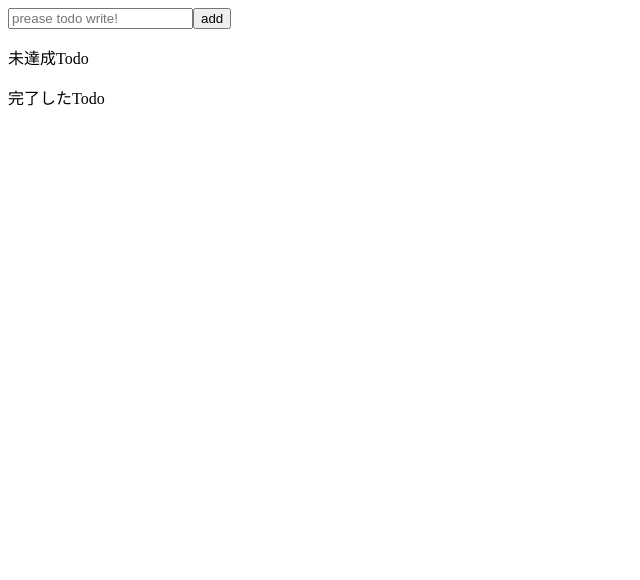
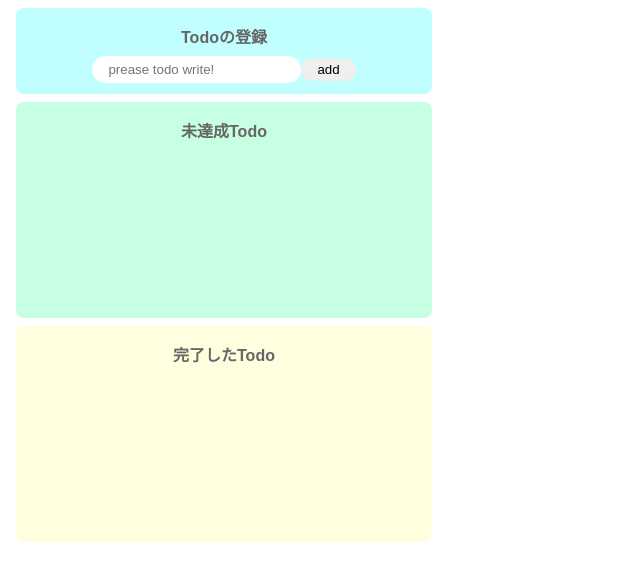
Before and after one commit to sinsky/react-todo-udemy, a React (Create React App) app: page / in a window 1280 px wide. Shown: the top 580 px of the page, without its empty margins (0-640 px from the left). Built offline with nearby package versions, Linux system fonts and the light colour scheme.

Commit message:
styleとclassの追加/修正

```diff
--- a/src/App.jsx
+++ b/src/App.jsx
@@ -4,15 +4,18 @@ export const App = () => {
   return (
     <>
       <section class="input-area">
-        <input type="text" placeholder="prease todo write!" id="todoText" />
-        <button id="todoAdded">add</button>
+        <p class="title">Todoの登録</p>
+        <div class="register-area">
+          <input type="text" placeholder="prease todo write!" id="todoText" />
+          <button id="todoAdded">add</button>
+        </div>
       </section>
       <section class="nocomplete-area">
-        <p>未達成Todo</p>
+        <p class="title">未達成Todo</p>
         <ul id="nocomp-items"></ul>
       </section>
       <section class="complete-area">
-        <p>完了したTodo</p>
+        <p class="title">完了したTodo</p>
         <ul id="comp-items"></ul>
       </section>
 
--- a/src/styles.css
+++ b/src/styles.css
@@ -0,0 +1,70 @@
+body {
+  font-family: sans-serif;
+}
+
+input {
+  border-radius: 16px;
+  border: none;
+  padding: 6px 16px;
+  outline: none;
+}
+
+button {
+  border-radius: 16px;
+  border: none;
+  padding: 4px 16px;
+}
+
+button:hover {
+  background-color: #ff7fff;
+  color: #fff;
+  cursor: pointer;
+}
+
+li {
+  margin-right: 8px;
+}
+
+.input-area {
+  background-color: #c1ffff;
+  width: 400px;
+  height: 70px;
+  border-radius: 8px;
+  padding: 8px;
+  margin: 8px;
+}
+.register-area {
+  text-align: center;
+}
+
+.nocomplete-area {
+  background-color: #c6ffe2;
+  width: 400px;
+  min-height: 200px;
+  padding: 8px;
+  margin: 8px;
+  border-radius: 8px;
+}
+
+.complete-area {
+  background-color: #ffffe0;
+  width: 400px;
+  min-height: 200px;
+  padding: 8px;
+  margin: 8px;
+  border-radius: 8px;
+}
+
+.title {
+  text-align: center;
+  margin-top: 0;
+  font-weight: bold;
+  margin: 8px 0px;
+  color: #666;
+}
+
+.list-row {
+  display: flex;
+  align-items: center;
+  padding-bottom: 4px;
+}
```
